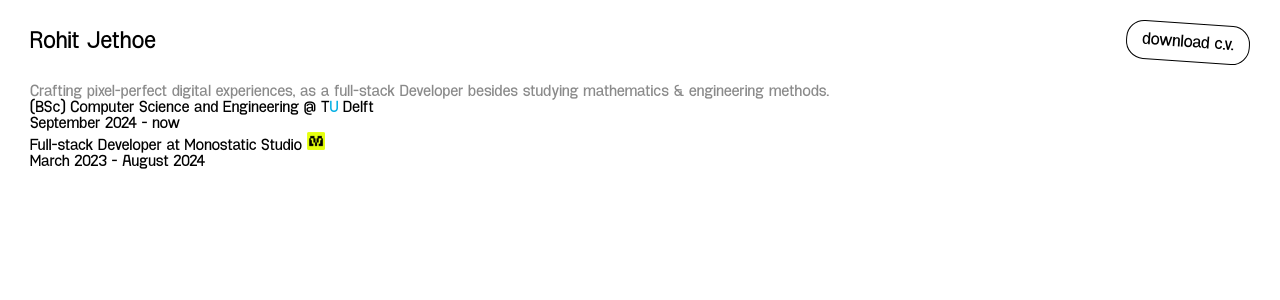
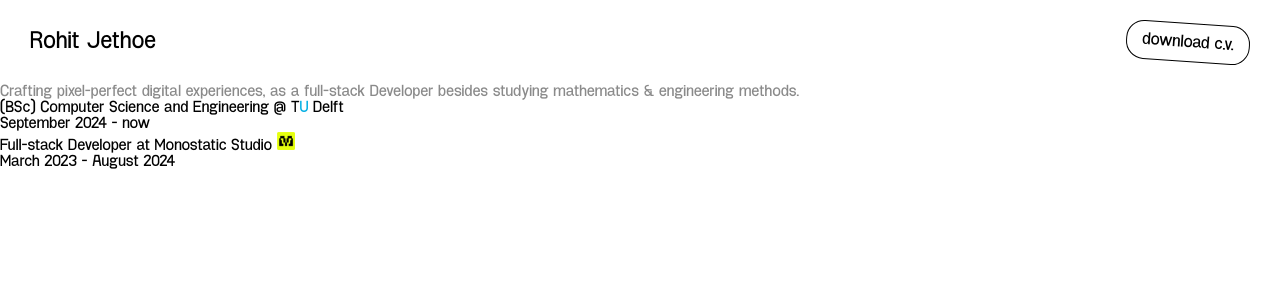
Before and after one commit to rohitjethoe/rohitjethoe, a Vue app: page / in a window 1280 px wide. Shown: the top 300 px of the page. Built offline with nearby package versions, Linux system fonts and the light colour scheme.

Commit message:
-> math-clamp()

```diff
--- a/src/components/Header.vue
+++ b/src/components/Header.vue
@@ -38,9 +38,9 @@
         transform: rotate(4deg);
         transition: 250ms ease-in background-color;
         #{$h}__download {
-            padding: 10px 15px;
-            border: 1.5px solid #000;
-            border-radius: 18px;
+            padding: math-clamp(10, 13.333) math-clamp(15, 20);
+            border: math-clamp(1.5, 2) solid #000;
+            border-radius: math-clamp(18, 24);
             color: #000;
             text-decoration: none;
             font-size: math-clamp(17, 22.666);
--- a/src/styles/general.scss
+++ b/src/styles/general.scss
@@ -1,3 +1,3 @@
 .qa-container {
-    padding: 0px 30px 30px 30px;
+    padding: 0px math-clamp(30, 40) math-clamp(30, 40) math-clamp(30, 40);
 }
```
